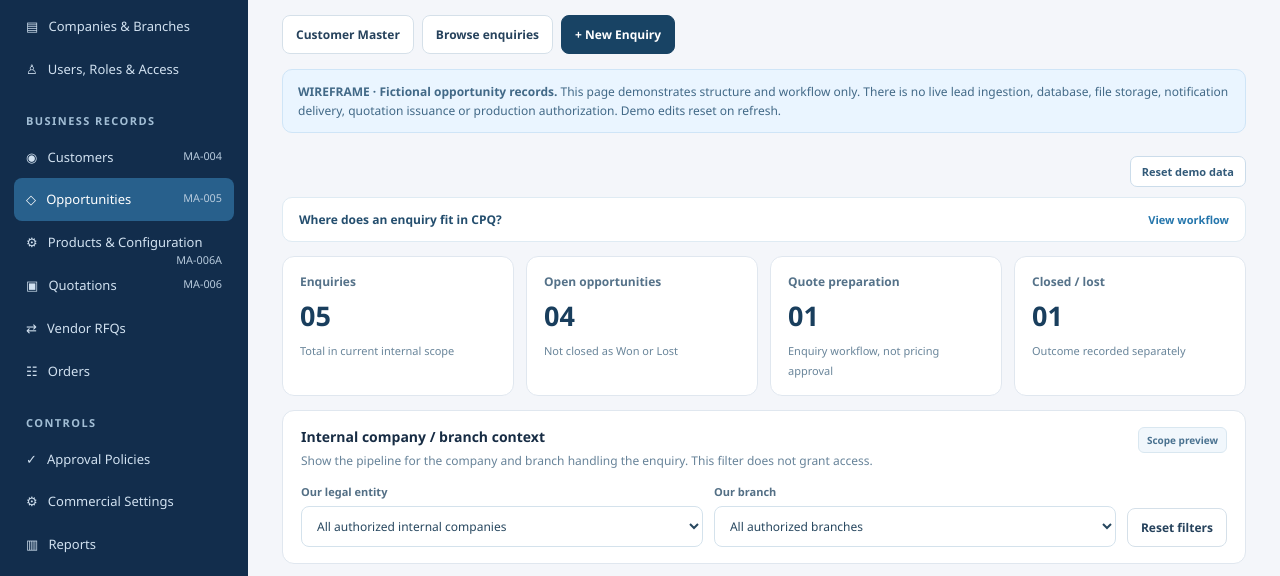
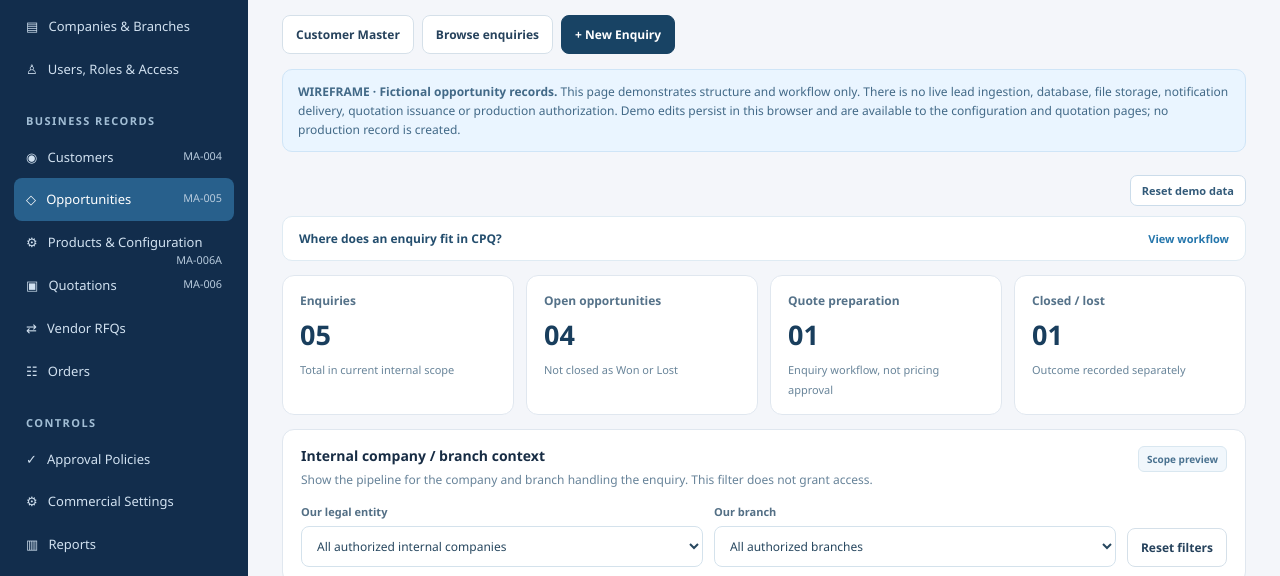
Before and after one commit to TusharParmar-19/cpq-wireframes, a plain HTML site: page docs/v2/ma-005-opportunities.html in a window 1280 px wide. Shown: the part 219-795 px from the top of the page. Drawn offline with Linux system fonts and the light colour scheme.

Commit message:
Correct demo persistence and cross-page connection notices

```diff
--- a/docs/v2/ma-005-opportunities.html
+++ b/docs/v2/ma-005-opportunities.html
@@ -36,7 +36,7 @@
     <div><div class="overline">MASTER ADMIN / MA-005</div><h1>Opportunities &amp; Enquiries</h1><p class="muted">Capture customer requirements, qualify potential work, manage follow-ups and hand over to quotation preparation.</p></div>
     <div class="actions"><a class="btn" href="ma-004-customers.html">Customer Master</a><a class="btn" href="#opportunity-workspace">Browse enquiries</a><button class="btn primary" type="button" id="add-enquiry">+ New Enquiry</button></div>
    </div>
-   <div class="info"><b>WIREFRAME · Fictional opportunity records.</b> This page demonstrates structure and workflow only. There is no live lead ingestion, database, file storage, notification delivery, quotation issuance or production authorization. Demo edits reset on refresh.</div>
+   <div class="info"><b>WIREFRAME · Fictional opportunity records.</b> This page demonstrates structure and workflow only. There is no live lead ingestion, database, file storage, notification delivery, quotation issuance or production authorization. Demo edits persist in this browser and are available to the configuration and quotation pages; no production record is created.</div>
    <details class="ma5-context">
     <summary>Where does an enquiry fit in CPQ? <span>View workflow</span></summary>
     <div class="ma5-steps"><div><b>1. Customer</b><small>MA-004 · buyer/contact/site</small></div><i>→</i><div><b>2. Enquiry</b><small>MA-005 · requirements and qualification</small></div><i>→</i><div><b>3. Quotation</b><small>Separate quote/BOQ, pricing and approval</small></div><i>→</i><div><b>4. Outcome</b><small>Response and authorized order process</small></div></div>
```
